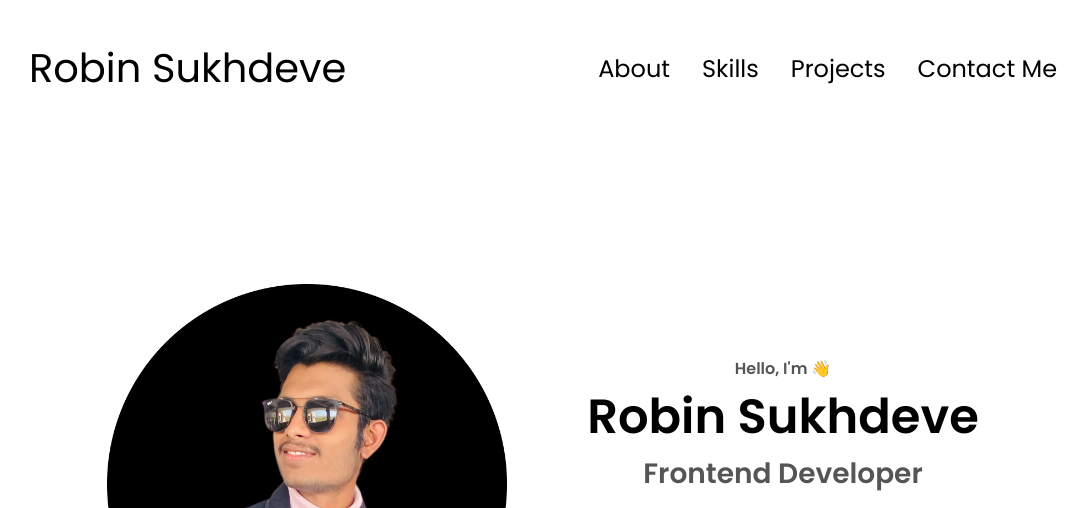
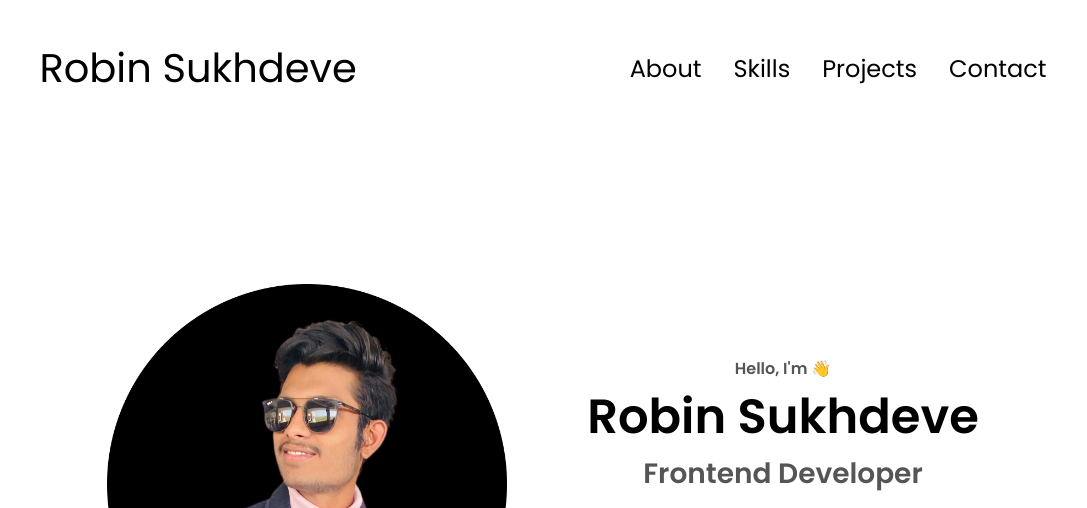
Before and after one commit to Robin-2407/Portfolio, a plain HTML site: page index.html in a window 1280 px wide. Shown: the top 508 px of the page, without its empty margins (97-1184 px from the left). Drawn offline with Linux system fonts and the light colour scheme.

Commit message:
Update index.html

```diff
--- a/index.html
+++ b/index.html
@@ -16,7 +16,7 @@
           <li><a href="#about">About</a></li>
           <li><a href="#skills">Skills</a></li>
           <li><a href="#projects">Projects</a></li>
-          <li><a href="#contact">Contact Me</a></li>
+          <li><a href="#contact">Contact</a></li>
         </ul>
       </div>
     </nav>
@@ -33,7 +33,7 @@
           <li><a href="#about" onclick="toggleMenu()">About</a></li>
           <li><a href="#skills" onclick="toggleMenu()">Skills</a></li>
           <li><a href="#projects" onclick="toggleMenu()">Projects</a></li>
-          <li><a href="#contact" onclick="toggleMenu()">Contact Me</a></li>
+          <li><a href="#contact" onclick="toggleMenu()">Contact</a></li>
         </div>
     </div>
     </nav>
@@ -54,7 +54,7 @@
       <div id="socials-containers">
         <img src="./assets/linkedin.png" alt="My LinkedIn Profile" class="icon" onclick="location.href='https://www.linkedin.com/in/robin-sukhdeve-221569239/'">
         <img src="./assets/github.png" alt="My GitHub Profile" class="icon" onclick="location.href='https://github.com/Robin-2407'">
-        <img src="./assets/leetcode.png" alt="My GitHub Profile" class="icon2" onclick="location.href=''">
+        <img src="./assets/leetcode.png" alt="My GitHub Profile" class="icon2" onclick="location.href='https://leetcode.com/robin2407/'">
       </div>
     </div>
   </section>
```
